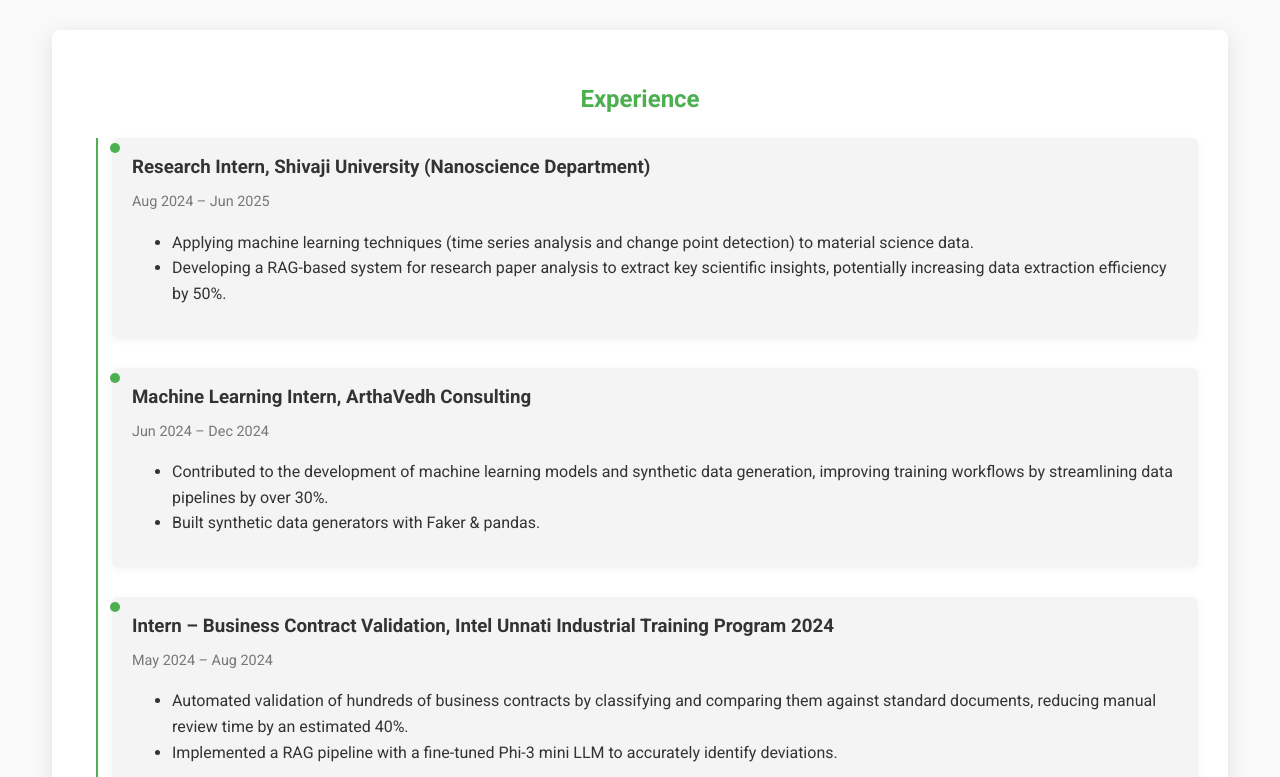
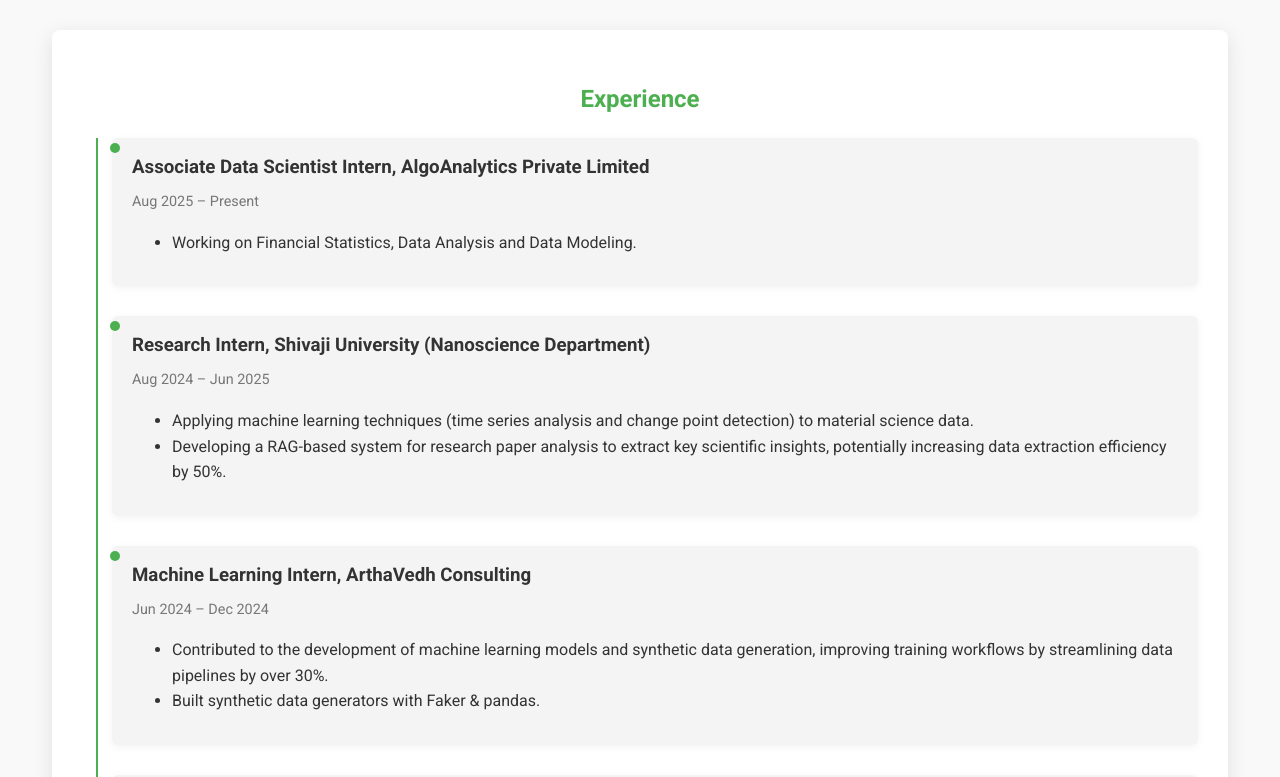
Before and after one commit to OmNagvekar/OmNagvekar.github.io, a plain HTML site: page index.html in a window 1280 px wide. Shown: the part 1640-2417 px from the top of the page. Drawn offline with nearby package versions, Linux system fonts and the light colour scheme.

Commit message:
Added updated website with algoanalytics

```diff
--- a/index.html
+++ b/index.html
@@ -87,6 +87,16 @@
     <div class="container fade-in">
       <h2>Experience</h2>
       <div class="timeline">
+        <div class="timeline-item">
+          <div class="timeline-dot"></div>
+          <div class="timeline-content">
+            <h3>Associate Data Scientist Intern, AlgoAnalytics Private Limited</h3>
+            <span class="timeline-date">Aug 2025 – Present</span>
+            <ul>
+              <li>Working on Financial Statistics, Data Analysis and Data Modeling.</li>
+            </ul>
+          </div>
+        </div>
         <div class="timeline-item">
           <div class="timeline-dot"></div>
           <div class="timeline-content">
```
